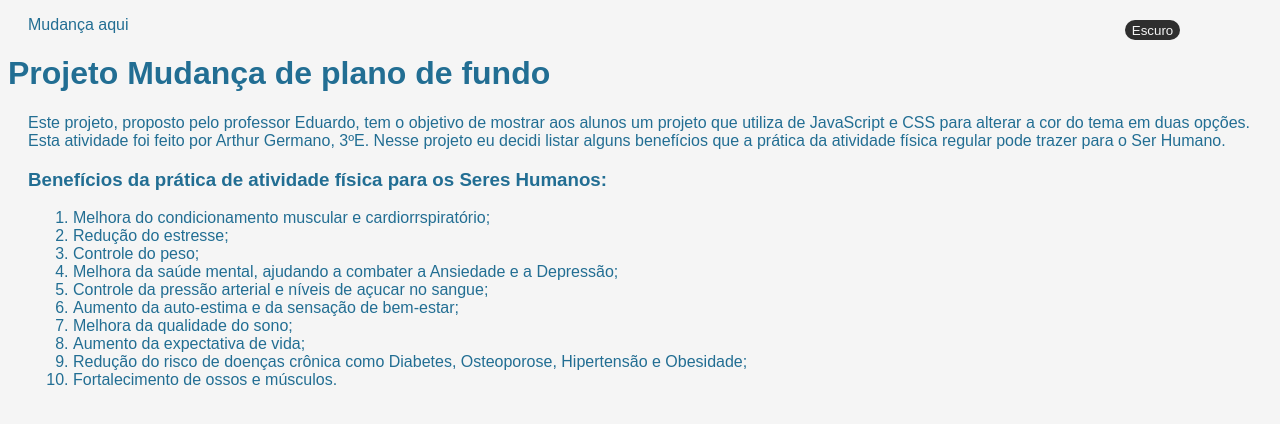
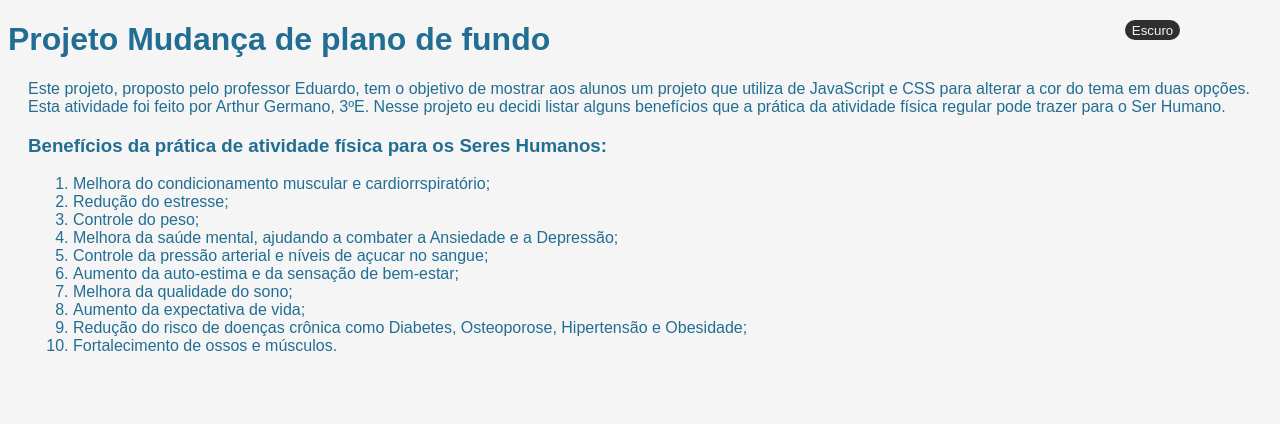
Before and after one commit to eduhernandes/projetos-git, a plain HTML site: page muda tema/index.html in a window 1280 px wide. Drawn offline with Linux system fonts and the light colour scheme.

Commit message:
Update index.html
desfazendo alteração de teste

```diff
--- a/muda tema/index.html
+++ b/muda tema/index.html
@@ -8,7 +8,6 @@
 </head>
 
 <body class="light-theme">
-    <p>Mudança aqui</p>
 
     <h1>Projeto Mudança de plano de fundo</h1>
     <p>Este projeto, proposto pelo professor Eduardo, tem o objetivo de mostrar aos alunos um projeto que utiliza de JavaScript e CSS para alterar a cor do tema em duas opções. Esta atividade foi feito por Arthur Germano, 3ºE. Nesse projeto eu decidi listar alguns benefícios que a prática da atividade física regular pode trazer para o Ser Humano.</p>
```
